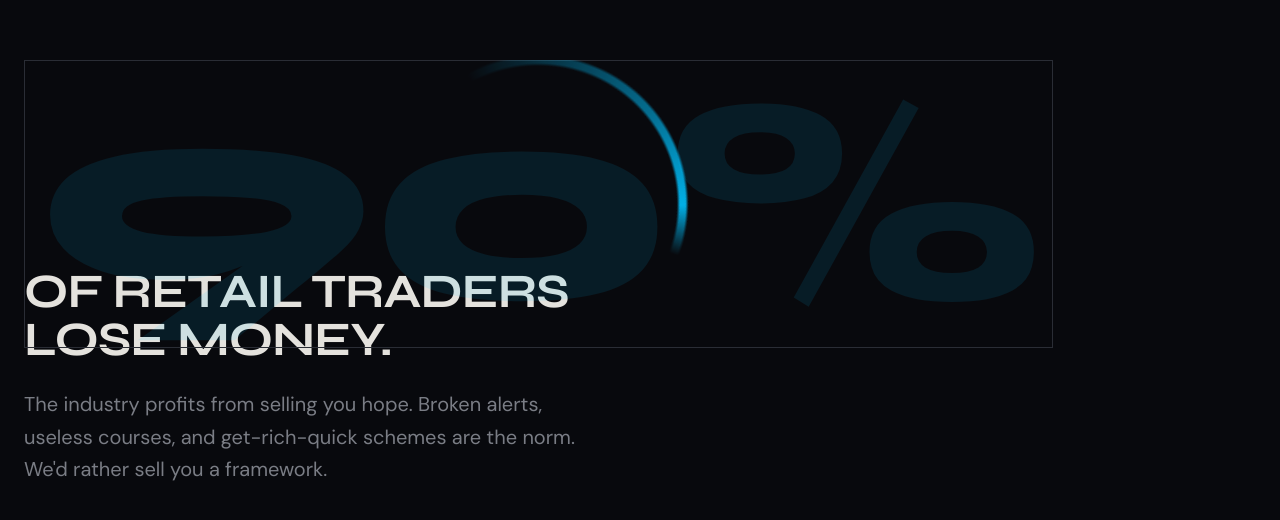
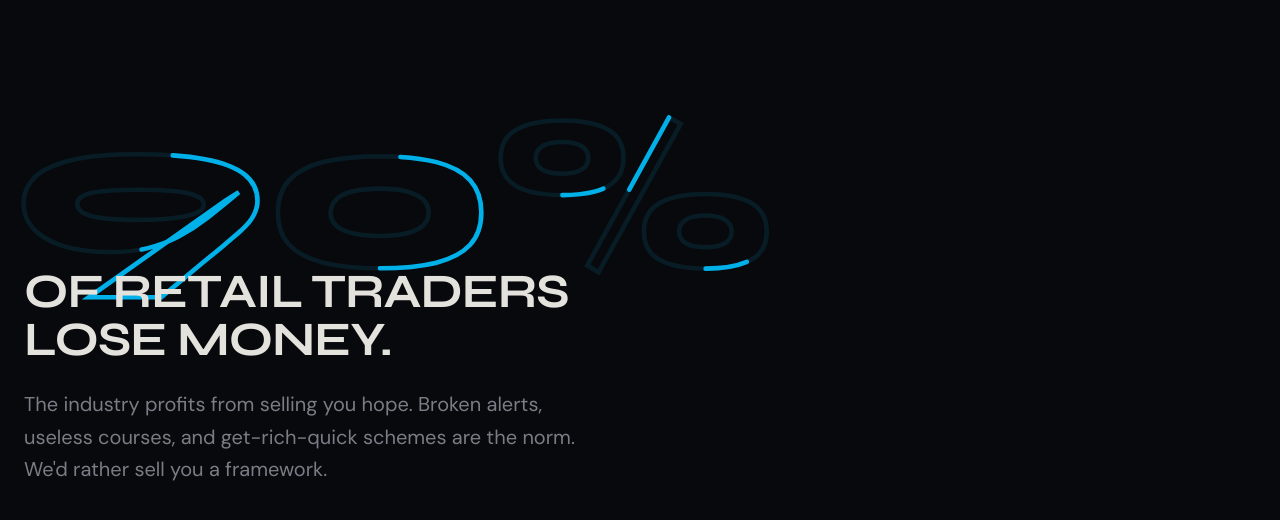
Before and after one commit to PeteCurrey/drawdown, a Next.js app: page / in a window 1280 px wide. Shown: the part 1004-1524 px from the top of the page. Built offline with nearby package versions, Linux system fonts and the light colour scheme; no server answers.

Commit message:
feat: animate border around text characters for 90% stat

```diff
--- a/src/app/globals.css
+++ b/src/app/globals.css
@@ -182,43 +182,18 @@
 .no-scrollbar::-webkit-scrollbar { display: none; }
 .no-scrollbar { -ms-overflow-style: none; scrollbar-width: none; }
 
-/* === BORDER BEAM === */
-
-.border-beam-wrap {
-  /* The rotating conic gradient acts as the travelling light beam */
-  --beam-color: #00C2FF;
-  --beam-size: 120deg;
+/* === TEXT SVG BEAM === */
+.text-beam-animated {
+  stroke-dasharray: 800;
+  stroke-dashoffset: 800;
+  animation: text-beam-spin 4s linear infinite;
+  opacity: 0.9;
 }
 
-.border-beam {
-  position: absolute;
-  inset: -50%;
-  width: 200%;
-  height: 200%;
-  background: conic-gradient(
-    from 0deg,
-    transparent 0deg,
-    transparent calc(360deg - var(--beam-size) - 20deg),
-    color-mix(in srgb, var(--beam-color) 0%, transparent) calc(360deg - var(--beam-size) - 20deg),
-    color-mix(in srgb, var(--beam-color) 60%, transparent) calc(360deg - (var(--beam-size) / 2)),
-    var(--beam-color) calc(360deg - 20deg),
-    transparent 360deg
-  );
-  animation: border-beam-spin 3s linear infinite;
-  opacity: 0.9;
-  /* Mask to only show the outer ring (the "border") */
-  mask-image: radial-gradient(
-    closest-side circle at center,
-    transparent 48%,
-    black 49%,
-    black 51%,
-    transparent 52%
-  );
-}
-
-@keyframes border-beam-spin {
-  from { transform: rotate(0deg); }
-  to   { transform: rotate(360deg); }
+@keyframes text-beam-spin {
+  0% { stroke-dashoffset: 800; }
+  50% { stroke-dashoffset: 0; }
+  100% { stroke-dashoffset: -800; }
 }
 
 /* Prose overrides for course content */
--- a/src/components/home/ProblemSection.tsx
+++ b/src/components/home/ProblemSection.tsx
@@ -64,17 +64,38 @@
       <div className="container mx-auto px-6">
         <div className="grid grid-cols-1 lg:grid-cols-2 gap-20 items-center mb-32">
           <div className="problem-stat">
-            {/* Border Beam Container */}
-            <div className="relative inline-block">
-              {/* The beam track border */}
-              <div className="absolute inset-0 rounded-none border border-accent/10 pointer-events-none" />
-              {/* Animated beam */}
-              <div className="border-beam-wrap absolute inset-0 rounded-none overflow-hidden pointer-events-none">
-                <div className="border-beam" />
-              </div>
-              <h2 className="text-[12rem] md:text-[18rem] font-display font-extrabold leading-none text-accent/10 select-none px-4">
-                90%
-              </h2>
+            <div className="w-64 h-40 md:w-96 md:h-64 mb-6 md:mb-8 -ml-2">
+              <svg viewBox="0 0 500 300" className="w-full h-full overflow-visible">
+                {/* Background Track */}
+                <text
+                  x="0"
+                  y="250"
+                  fontFamily="var(--font-display)"
+                  fontSize="280"
+                  fontWeight="800"
+                  fill="transparent"
+                  stroke="rgba(0, 194, 255, 0.1)"
+                  strokeWidth="6"
+                  className="select-none"
+                >
+                  90%
+                </text>
+                {/* Animated Beam */}
+                <text
+                  x="0"
+                  y="250"
+                  fontFamily="var(--font-display)"
+                  fontSize="280"
+                  fontWeight="800"
+                  fill="transparent"
+                  stroke="#00C2FF"
+                  strokeWidth="6"
+                  className="text-beam-animated select-none"
+                  strokeLinecap="round"
+                >
+                  90%
+                </text>
+              </svg>
             </div>
             <div className="-mt-12 md:-mt-20">
               <h3 className="text-3xl md:text-5xl font-display font-bold uppercase mb-6">
```
